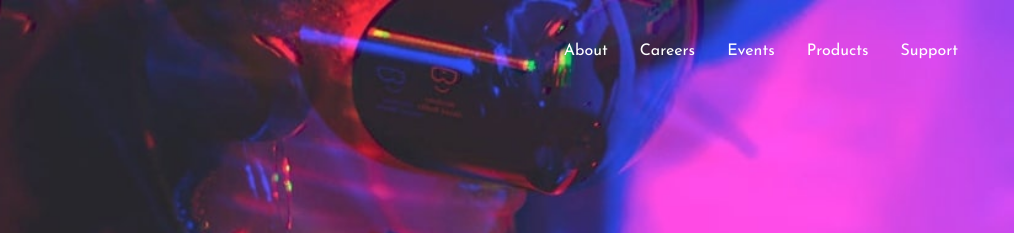
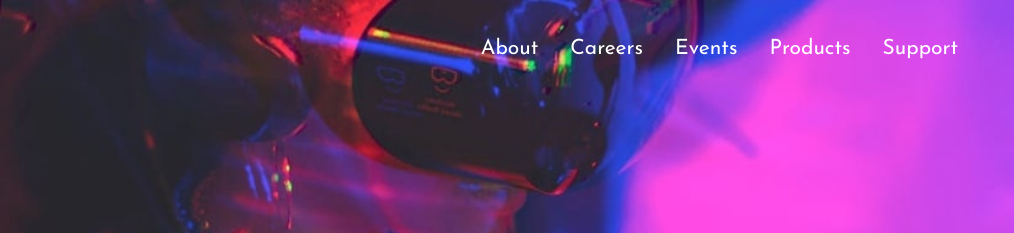
Before and after one commit to JanudaStack/loopstudios-landing-page-main, a plain HTML site: page index.html in a window 1280 px wide. Shown: the top 233 px of the page, 266-1280 px from the left. Drawn offline with Linux system fonts and the light colour scheme.

Commit message:
Refactor navigation styles; adjust font size and add hover effect for desktop links; streamline site logo dimensions

```diff
--- a/style.css
+++ b/style.css
@@ -329,12 +329,6 @@ textarea {
         background-size: cover;
     }
 
-    /* Adjust site logo dimensions */
-    .site-logo img {
-        width: auto;
-        height: auto;
-    }
-
     /* Hide hamburger menu and show desktop navigation */
     .hamburger-menu {
         display: none;
@@ -352,6 +346,20 @@ textarea {
 
     .nav-links-desktop a {
         color: var(--white);
+        font-size: 18px;
+    }
+
+    .nav-links-desktop a::after {
+        content: '';
+        display: block;
+        height: 2px;
+        background-color: var(--white);
+        transform: scaleX(0);
+        transition: transform 0.3s ease;
+    }
+
+    .nav-links-desktop li a:hover::after {
+        transform: scaleX(1);
     }
 
     /* Adjust gallery header layout */
@@ -381,6 +389,12 @@ textarea {
         padding: 2rem 3.5rem;
     }
 
+    /* Adjust site logo dimensions */
+    .site-logo img {
+        width: auto;
+        height: auto;
+    }
+
     /* Adjust hero section padding for larger screens */
     .hero {
         padding: 0 3.5rem;
@@ -389,6 +403,10 @@ textarea {
     /* Set a fixed width for the hero frame */
     .hero-frame {
         width: 35rem;
+    }
+
+    .nav-links-desktop a {
+        font-size: clamp(1.125rem, 2vw + 1rem, 1.313rem);
     }
 
     /* Adjust about section layout for larger screens */
```
